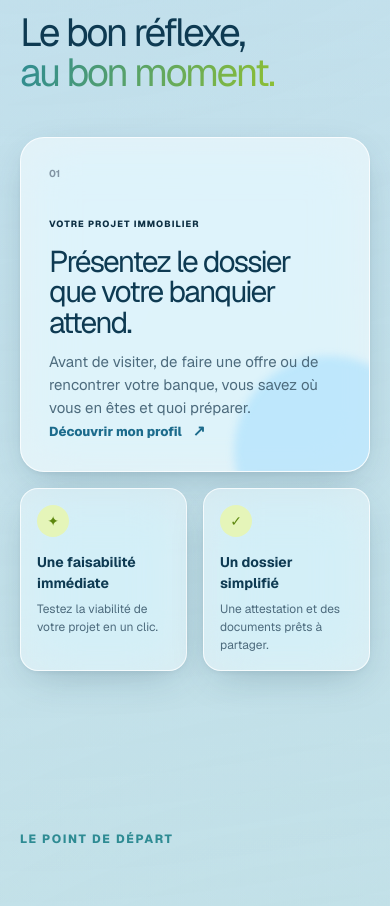
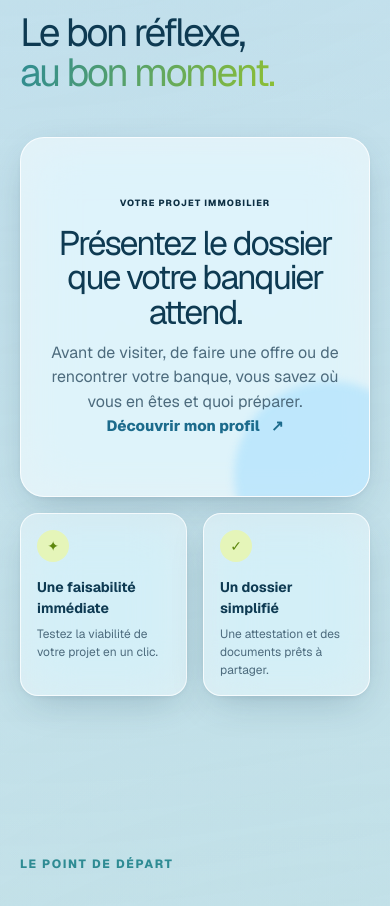
Before and after one commit to Courtia/courtia-site, a Next.js app: page / in a window 390 px wide. Shown: the part 1201-2107 px from the top of the page. Built offline with nearby package versions, Linux system fonts and the light colour scheme.

Commit message:
Corriger la carte projet immobilier

```diff
--- a/app/globals.css
+++ b/app/globals.css
@@ -166,12 +166,12 @@ h1 { font-size:clamp(51px,6vw,78px); line-height:.98; margin:22px 0 25px; }.hero
 .site-shell .eyebrow { font-size:12px; line-height:1.35; }
 .site-shell .hero-copy > p { font-size:18px; line-height:1.62; }
 .site-shell .hero-meta { font-size:11px; }
-.site-shell .private-card-main h3 { font-size:34px; }.site-shell .private-card-main p { font-size:16px; line-height:1.55; }.site-shell .private-proof b { font-size:16px; }.site-shell .private-proof p { font-size:13px; line-height:1.5; }.site-shell .private-card-main .text-link { font-size:13px; }
+.site-shell .private-card-main { align-items:center; display:flex; flex-direction:column; justify-content:center; text-align:center; }.site-shell .private-card-main .audience-label { margin-top:0; }.site-shell .private-card-main h3 { font-size:clamp(38px,3.6vw,48px); max-width:680px; }.site-shell .private-card-main p { font-size:18px; line-height:1.55; max-width:620px; }.site-shell .private-proof b { font-size:16px; }.site-shell .private-proof p { font-size:13px; line-height:1.5; }.site-shell .private-card-main .text-link { font-size:15px; }
 .site-shell .story-copy p { font-size:16px; }.site-shell .story-stats span { font-size:12px; }
 .site-shell .mosaic-heading > p,.site-shell .offers-heading > p { font-size:15px; }.site-shell .mosaic-card-top b { font-size:14px; }.site-shell .mosaic-card-top small { font-size:11px; }.site-shell .chat-bubble { font-size:13px; }.site-shell .mosaic-input { font-size:12px; }.site-shell .mosaic-card label { font-size:11px; }.site-shell .mosaic-attestation h3 { font-size:32px; }.site-shell .attestation-line { font-size:12px; }.site-shell .mosaic-attestation button { font-size:12px; }
 .site-shell .platform-heading > p { font-size:15px; }.site-shell .feature-item h3 { font-size:21px; }.site-shell .feature-item p { font-size:14px; line-height:1.6; }.site-shell .diag-live { font-size:11px; }.site-shell .diag-tags span { font-size:11px; }.site-shell .diag-footer span { font-size:11px; }.site-shell .diag-footer b { font-size:13px; }
 .site-shell .screens-brand span { font-size:12px; }.site-shell .screen-caption { font-size:11px; }.site-shell .timeline-heading p { font-size:16px; }.site-shell .timeline h3 { font-size:22px; }.site-shell .timeline p { font-size:13px; }.site-shell .offer-card-top b { font-size:11px; }.site-shell .offer-card h3 { font-size:34px; }.site-shell .offer-card > p { font-size:15px; line-height:1.6; }.site-shell .offer-footer strong { font-size:14px; }.site-shell .offer-footer button { font-size:12px; }.site-shell .footer nav a { font-size:12px; }.site-shell .footer-bottom { font-size:11px; }
-@media (max-width:680px) { .site-shell .hero-copy > p { font-size:16px; }.site-shell .hero-meta { font-size:11px; }.site-shell .private-card-main h3 { font-size:30px; }.site-shell .private-card-main p { font-size:15px; }.site-shell .private-proof b { font-size:14px; }.site-shell .private-proof p { font-size:12px; }.site-shell .story-copy p { font-size:15px; }.site-shell .mosaic-heading > p,.site-shell .offers-heading > p { font-size:14px; }.site-shell .chat-bubble { font-size:12px; }.site-shell .mosaic-attestation h3 { font-size:29px; }.site-shell .feature-item p { font-size:13px; }.site-shell .timeline-heading p { font-size:15px; }.site-shell .timeline p { font-size:12px; }.site-shell .offer-card h3 { font-size:31px; }.site-shell .offer-card > p { font-size:14px; } }
+@media (max-width:680px) { .site-shell .hero-copy > p { font-size:16px; }.site-shell .hero-meta { font-size:11px; }.site-shell .private-card-main { min-height:360px; padding:25px 22px; }.site-shell .private-card-main h3 { font-size:34px; }.site-shell .private-card-main p { font-size:16px; }.site-shell .private-proof b { font-size:14px; }.site-shell .private-proof p { font-size:12px; }.site-shell .story-copy p { font-size:15px; }.site-shell .mosaic-heading > p,.site-shell .offers-heading > p { font-size:14px; }.site-shell .chat-bubble { font-size:12px; }.site-shell .mosaic-attestation h3 { font-size:29px; }.site-shell .feature-item p { font-size:13px; }.site-shell .timeline-heading p { font-size:15px; }.site-shell .timeline p { font-size:12px; }.site-shell .offer-card h3 { font-size:31px; }.site-shell .offer-card > p { font-size:14px; } }
 
 /* Public pricing page */
 .site-shell .brand-logo { width:114px; }
--- a/app/page.tsx
+++ b/app/page.tsx
@@ -159,7 +159,7 @@ export default function Home() {
         <div className="section-wrap audience-wrap private-wrap">
           <div className="section-intro" data-reveal><span className="eyebrow eyebrow-light">Pour les particuliers</span><h2>Le bon réflexe,<br /><em>au bon moment.</em></h2></div>
           <div className="private-card-grid">
-            <article className="private-card private-card-main" data-reveal><div className="card-number">01</div><span className="audience-label">Votre projet immobilier</span><h3>Présentez le dossier que votre banquier attend.</h3><p>Avant de visiter, de faire une offre ou de rencontrer votre banque, vous savez où vous en êtes et quoi préparer.</p><a className="text-link" href={COURTIA_APP_URL}>Découvrir mon profil <span>↗</span></a><div className="card-glow" /></article>
+            <article className="private-card private-card-main" data-reveal><span className="audience-label">Votre projet immobilier</span><h3>Présentez le dossier que votre banquier attend.</h3><p>Avant de visiter, de faire une offre ou de rencontrer votre banque, vous savez où vous en êtes et quoi préparer.</p><a className="text-link" href={COURTIA_APP_URL}>Découvrir mon profil <span>↗</span></a><div className="card-glow" /></article>
             <div className="private-proof-stack"><article className="private-proof" data-reveal><span>✦</span><div><b>Une faisabilité immédiate</b><p>Testez la viabilité de votre projet en un clic.</p></div></article><article className="private-proof" data-reveal><span>✓</span><div><b>Un dossier simplifié</b><p>Une attestation et des documents prêts à partager.</p></div></article></div>
           </div>
         </div>
```
